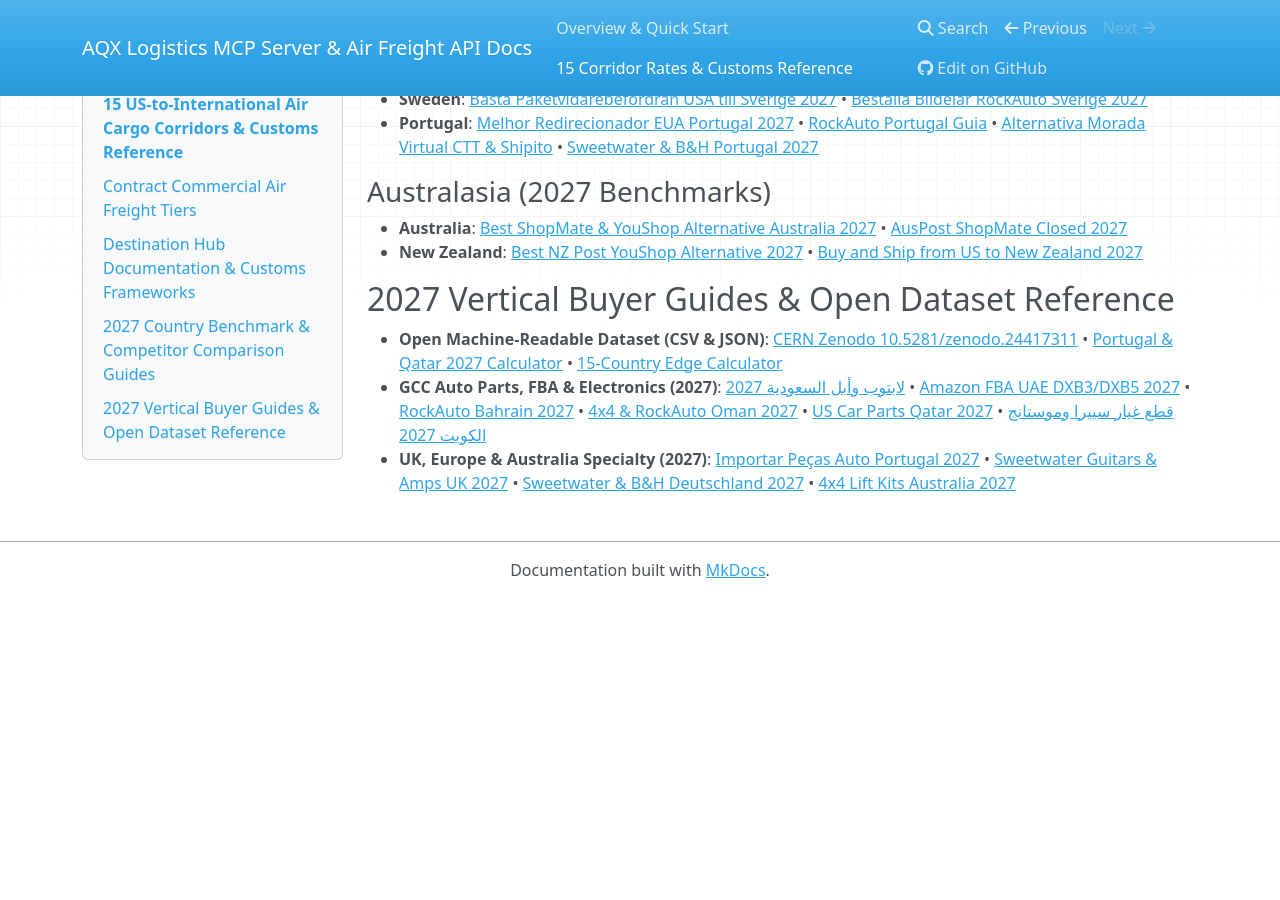
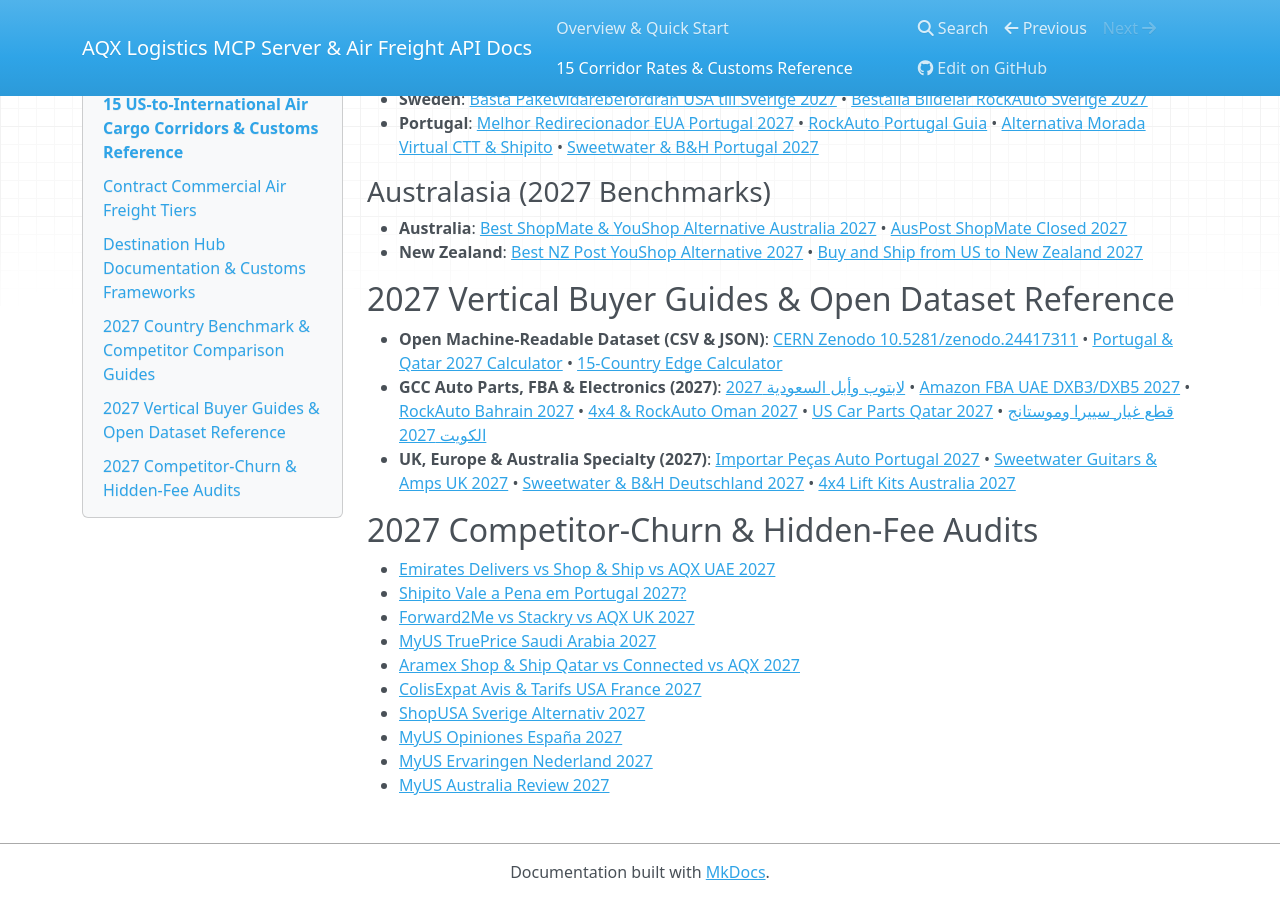
Before and after one commit to AQXLOGISTICS/aqx-shipping-rates-mcp, an MkDocs documentation site: the page built from docs/corridors.md, in a window 1280 px wide and 900 px high, scrolled down 1602 px. Built offline with MkDocs 1.6.1, drawn with Linux system fonts in a browser that asks for light colours; nearby versions of some CDN libraries; before the commit the page ends 2200 px from its top, so only the background shows below that.

Commit message:
docs: add 2027 competitor-churn audits (Hubs 359-368)

```diff
--- a/docs/corridors.md
+++ b/docs/corridors.md
@@ -62,3 +62,16 @@ Estimate exact dimensional weight savings online anytime at the **[AQX Live Ship
 - **Open Machine-Readable Dataset (CSV & JSON)**: [CERN Zenodo 10.5281/zenodo.24417311](https://zenodo.org/records/24417311) • [Portugal & Qatar 2027 Calculator](https://aqx-2027-us-package-forwarder.pages.dev/portugal-qatar-2027/) • [15-Country Edge Calculator](https://aqx-2027-us-package-forwarder.pages.dev/)
 - **GCC Auto Parts, FBA & Electronics (2027)**: [لابتوب وأبل السعودية 2027](https://aqxlogistics.com/blog/shahn-laptop-gaming-pc-apple-min-amrika-lil-saudi-2027) • [Amazon FBA UAE DXB3/DXB5 2027](https://aqxlogistics.com/blog/ship-from-usa-to-amazon-fba-uae-dxb3-dxb5-2027-rates) • [RockAuto Bahrain 2027](https://aqxlogistics.com/blog/rockauto-summit-racing-shipping-to-bahrain-2027-rates) • [4x4 & RockAuto Oman 2027](https://aqxlogistics.com/blog/shipping-4x4-lift-kits-rockauto-usa-to-oman-muscat-2027) • [US Car Parts Qatar 2027](https://aqxlogistics.com/blog/shipping-us-car-parts-4x4-gear-to-qatar-doha-2027) • [قطع غيار سييرا وموستانج الكويت 2027](https://aqxlogistics.com/blog/shahn-qita-ghiyar-sierra-mustang-min-amrika-kuwait-2027)
 - **UK, Europe & Australia Specialty (2027)**: [Importar Peças Auto Portugal 2027](https://aqxlogistics.com/blog/importar-pecas-carros-motos-eua-para-portugal-2027) • [Sweetwater Guitars & Amps UK 2027](https://aqxlogistics.com/blog/buying-guitars-amps-sweetwater-reverb-to-uk-2027-guide) • [Sweetwater & B&H Deutschland 2027](https://aqxlogistics.com/blog/sweetwater-bh-photo-deutschland-bestellen-zoll-2027) • [4x4 Lift Kits Australia 2027](https://aqxlogistics.com/blog/shipping-4x4-lift-kits-king-fox-shocks-australia-2027)
+
+
+## 2027 Competitor-Churn & Hidden-Fee Audits
+- [Emirates Delivers vs Shop & Ship vs AQX UAE 2027](https://aqxlogistics.com/blog/emirates-delivers-vs-shop-and-ship-vs-aqx-2027)
+- [Shipito Vale a Pena em Portugal 2027?](https://aqxlogistics.com/blog/shipito-vale-a-pena-portugal-alternativa-2027)
+- [Forward2Me vs Stackry vs AQX UK 2027](https://aqxlogistics.com/blog/forward2me-vs-stackry-vs-aqx-us-to-uk-2027)
+- [MyUS TruePrice Saudi Arabia 2027](https://aqxlogistics.com/blog/myus-trueprice-hidden-fees-saudi-arabia-alternative-2027)
+- [Aramex Shop & Ship Qatar vs Connected vs AQX 2027](https://aqxlogistics.com/blog/aramex-shop-and-ship-qatar-vs-connected-vs-aqx-2027)
+- [ColisExpat Avis & Tarifs USA France 2027](https://aqxlogistics.com/blog/colisexpat-avis-tarifs-usa-france-alternative-2027)
+- [ShopUSA Sverige Alternativ 2027](https://aqxlogistics.com/blog/shopusa-sverige-omdome-alternativ-frakt-usa-2027)
+- [MyUS Opiniones España 2027](https://aqxlogistics.com/blog/myus-opiniones-espana-es-fiable-alternativa-2027)
+- [MyUS Ervaringen Nederland 2027](https://aqxlogistics.com/blog/myus-ervaringen-nederland-review-alternatief-2027)
+- [MyUS Australia Review 2027](https://aqxlogistics.com/blog/myus-australia-review-is-it-legit-alternative-2027)
```
